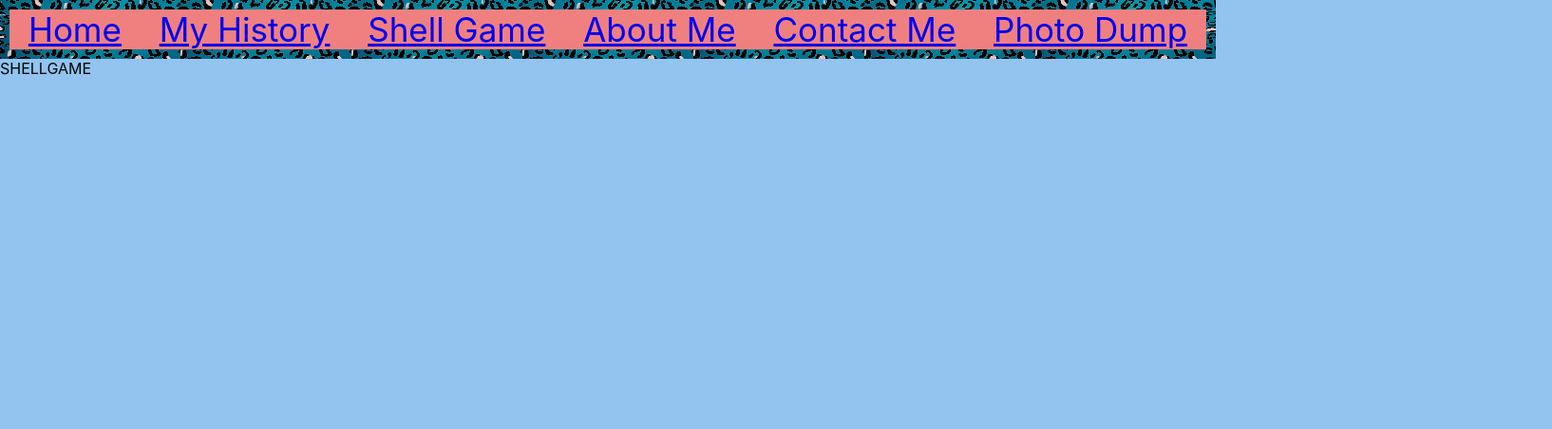
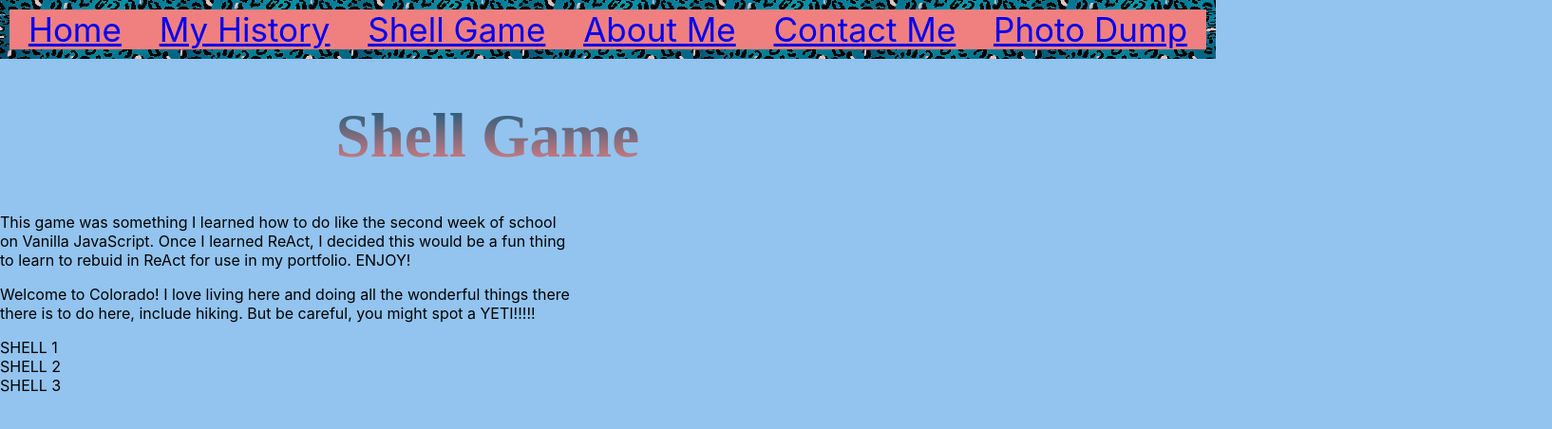
Before and after one commit to amanda-hecht89/Amanda-Website, a React (Create React App) app: page /game in a window 1280 px wide. Shown: the top 452 px of the page at 95% size, 1634 px wide, since content can reach past the window. Built offline with nearby package versions, Linux system fonts and the light colour scheme; a web font is replaced by a local one.

Commit message:
added shell stoty

```diff
--- a/src/ShellGame.js
+++ b/src/ShellGame.js
@@ -21,9 +21,28 @@ export default function ShellGame() {
 
 
   return (
-    <div>SHELLGAME
-
+    <div><h1>Shell Game</h1>
+      <div className='explain'>
+        <p>
+            This game was something I learned how to do like the second week of school<br/>
+            on Vanilla JavaScript. Once I learned ReAct, I decided this would be a fun thing <br/>
+            to learn to rebuid in ReAct for use in my portfolio. ENJOY!
+        </p>
+        <p>
+            Welcome to Colorado! I love living here and doing all the wonderful things there <br/>
+            there is to do here, include hiking. But be careful, you might spot a YETI!!!!!
+        </p>
+      </div>
       <div className={ reveal ? 'reveal' : 'hide' }>
+        <div className='shellOne'>
+            SHELL 1
+        </div>
+        <div className='shellTwo'>
+            SHELL 2
+        </div>
+        <div className='shellThree'>
+            SHELL 3
+        </div>
 
       </div>
     </div>
```
